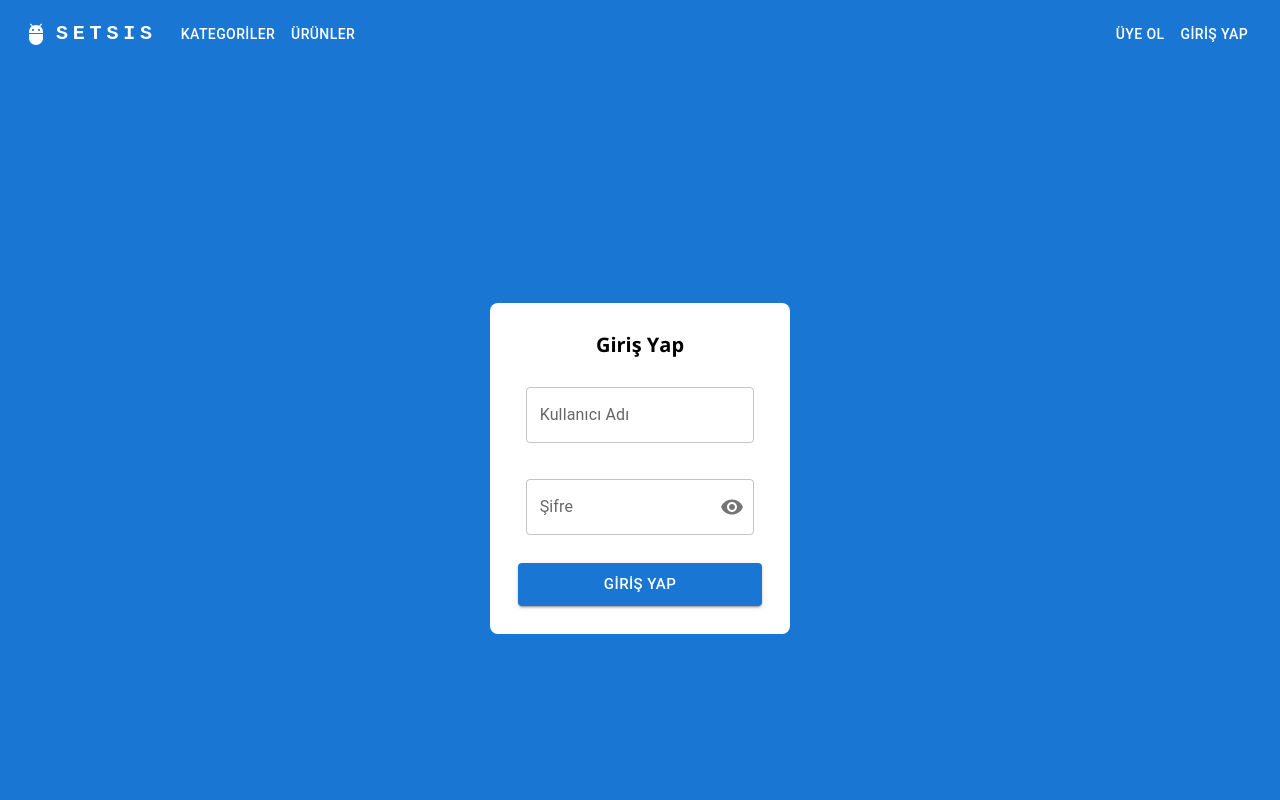
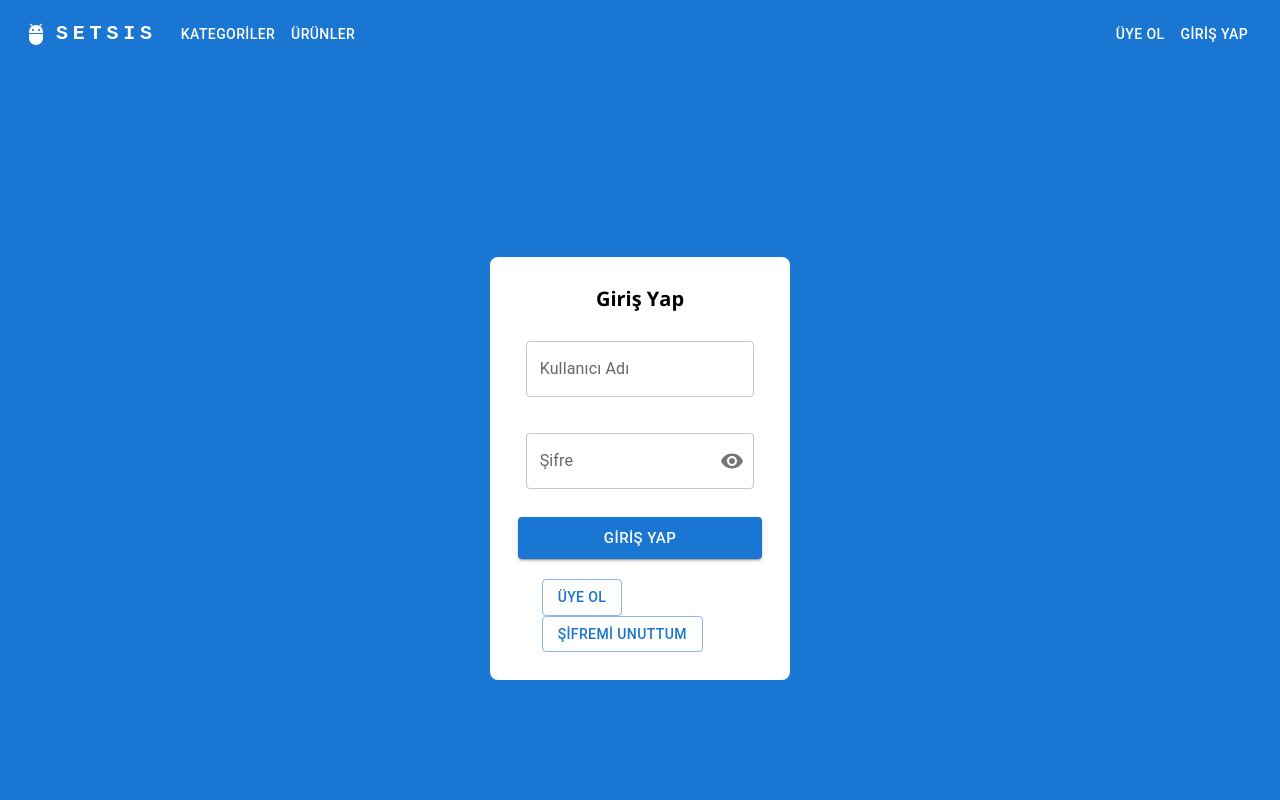
Before and after one commit to malikozturkk/setsis-case, a Next.js app: page /login in a window 1280 px wide. Shown: the top 800 px of the page. Built offline with nearby package versions, Linux system fonts and the light colour scheme.

Commit message:
feat: add login or register url redirection button

```diff
--- a/src/pages/login.tsx
+++ b/src/pages/login.tsx
@@ -9,6 +9,9 @@ import {
   InputLabel,
   InputAdornment,
   FormControl,
+  Button,
+  Grid,
+  Container,
 } from "@mui/material/";
 import LoadingButton from "@mui/lab/LoadingButton";
 import { Visibility, VisibilityOff } from "@mui/icons-material";
@@ -163,6 +166,16 @@ const Login = () => {
             >
               Giriş Yap
             </LoadingButton>
+            <Container className="p-0 flex justify-between">
+              <Grid item xs={12} sm={6} md={6}>
+                <Button href="/register" variant="outlined">
+                  Üye Ol
+                </Button>
+              </Grid>
+              <Grid item xs={12} sm={6} md={6}>
+                <Button variant="outlined">Şifremi Unuttum</Button>
+              </Grid>
+            </Container>
           </div>
         </div>
       </form>
--- a/src/pages/register.tsx
+++ b/src/pages/register.tsx
@@ -33,6 +33,7 @@ import {
   InputLabel,
   InputAdornment,
   FormControl,
+  Button,
 } from "@mui/material/";
 import LoadingButton from "@mui/lab/LoadingButton";
 import { Visibility, VisibilityOff } from "@mui/icons-material";
@@ -284,6 +285,9 @@ const Register = () => {
             >
               Üye Ol
             </LoadingButton>
+            <Button variant="outlined" fullWidth href="/login">
+              Üyeliğin varsa, giriş yap
+            </Button>
           </div>
         </div>
       </form>
```
